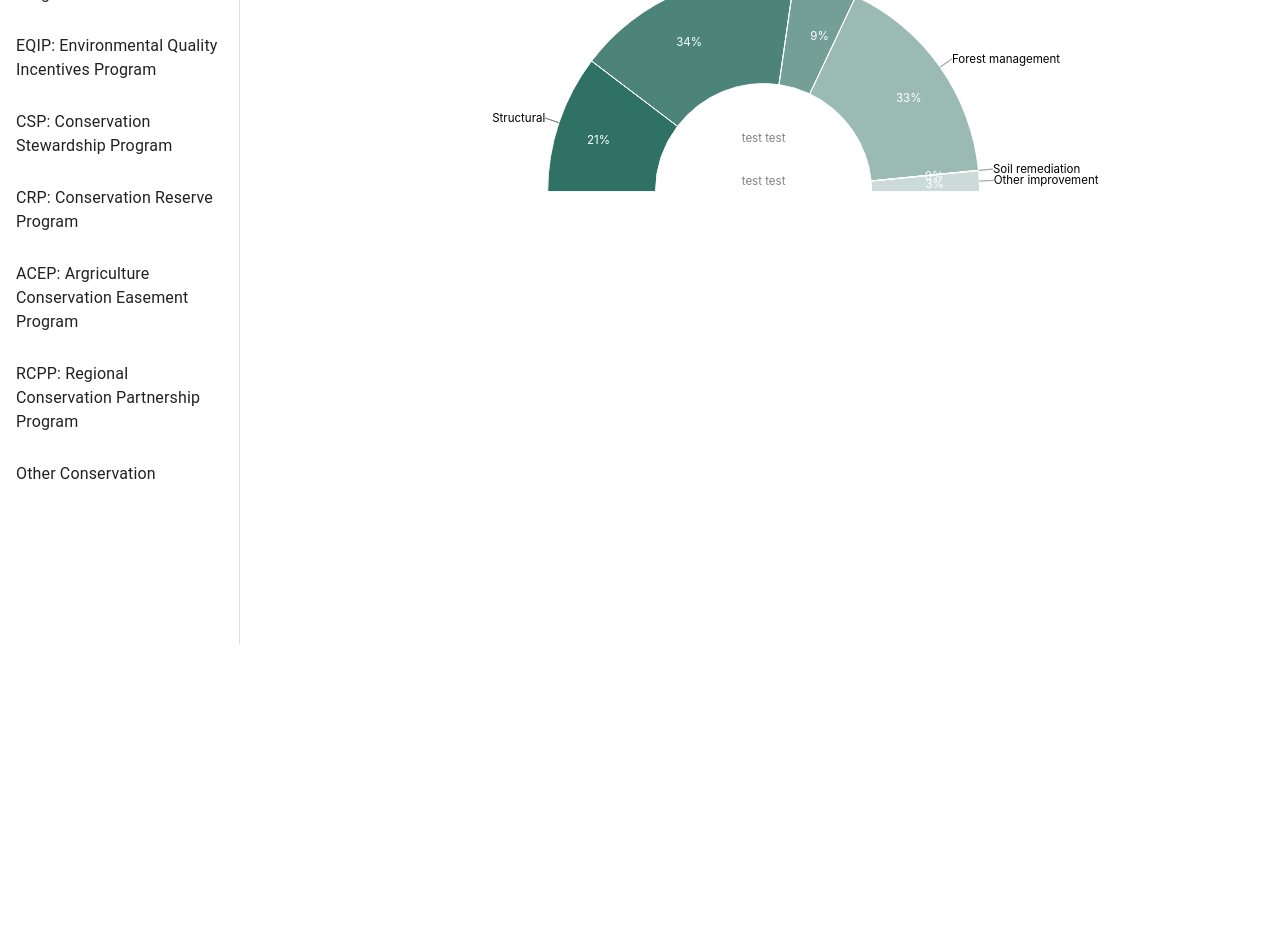
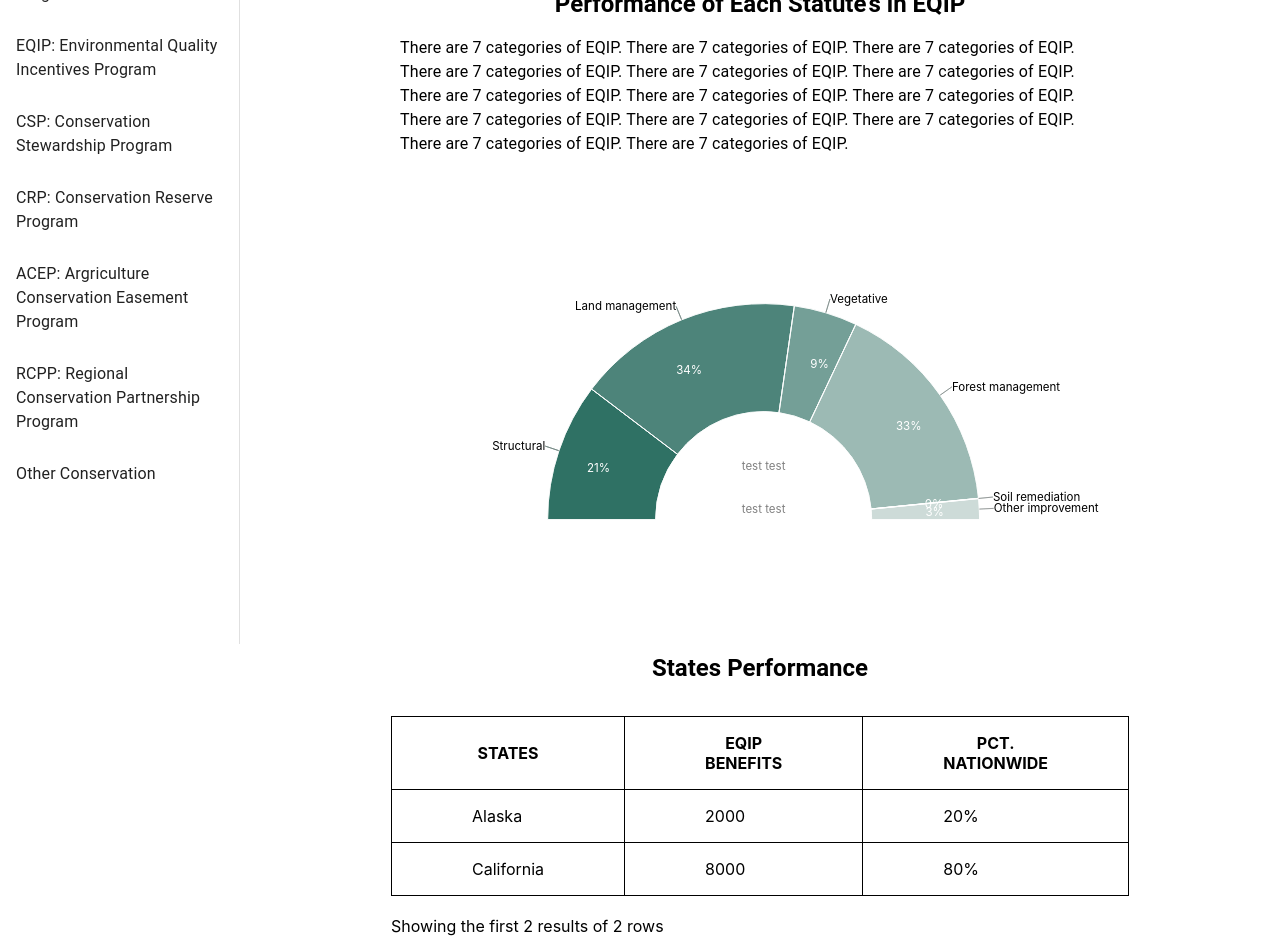
Before and after one commit to policy-design-lab/pdl-frontend, a React app: page /eqip in a window 1280 px wide. Shown: the part 156-1108 px from the top of the page. Before the commit the page ends 800 px from the top, so only its background shows below. Built offline with nearby package versions, Linux system fonts and the light colour scheme.

Commit message:
Add table

```diff
--- a/package.json
+++ b/package.json
@@ -21,6 +21,7 @@
     "@mui/icons-material": "^5.10.6",
     "@mui/material": "^5.10.8",
     "@types/node": "^18.8.2",
+    "@types/react-router": "^5.1.20",
     "apexcharts": "^3.36.3",
     "d3-geo": "^3.0.1",
     "d3-scale": "^4.0.2",
@@ -30,8 +31,10 @@
     "react-horizontal-stacked-bar-chart": "^8.15.2",
     "react-router-dom": "^6.6.1",
     "react-simple-maps": "^3.0.0",
+    "react-table": "^7.8.0",
     "react-tooltip": "^4.5.1",
-    "recharts": "^2.3.2"
+    "recharts": "^2.3.2",
+    "styled-components": "^5.3.6"
   },
   "devDependencies": {
     "@babel/core": "^7.14.0",
--- /dev/null
+++ b/src/components/DataTable.tsx
@@ -0,0 +1,125 @@
+import React from 'react';
+import styled from 'styled-components';
+import { useTable, useSortBy } from 'react-table';
+import Box from '@mui/material/Box';
+import eqipTableData from '../data/eqipTableData.json';
+
+const Styles = styled.div`
+    padding: 1rem;
+
+    table {
+        border-spacing: 0;
+        border: 1px solid black;
+
+        tr {
+            :last-child {
+                td {
+                    border-bottom: 0;
+                }
+            }
+        }
+
+        th,
+        td {
+            margin: 0;
+            padding: 1rem;
+            padding-left: 5rem;
+            padding-right: 5rem;
+            border-bottom: 1px solid black;
+            border-right: 1px solid black;
+
+            :last-child {
+                border-right: 0;
+            }
+        }
+    }
+`;
+
+function Table({ columns, data }: { columns: any; data: any }) {
+    const { getTableProps, getTableBodyProps, headerGroups, rows, prepareRow } = useTable(
+        {
+            columns,
+            data
+        },
+        useSortBy
+    );
+
+    const firstPageRows = rows.slice(0, 50);
+
+    return (
+        <>
+            <table {...getTableProps()}>
+                <thead>
+                    {headerGroups.map((headerGroup) => (
+                        <tr key={headerGroup.id} {...headerGroup.getHeaderGroupProps()}>
+                            {headerGroup.headers.map((column) => (
+                                // Add the sorting props to control sorting.
+                                <th key={column.id} {...column.getHeaderProps(column.getSortByToggleProps())}>
+                                    {column.render('Header')}
+                                    {/* Add a sort direction indicator */}
+                                    <span>
+                                        {(() => {
+                                            if (!column.isSorted) return '';
+                                            if (column.isSortedDesc) return ' 🔽';
+                                            return ' 🔼';
+                                        })()}
+                                    </span>
+                                </th>
+                            ))}
+                        </tr>
+                    ))}
+                </thead>
+                <tbody {...getTableBodyProps()}>
+                    {firstPageRows.map((row, i) => {
+                        prepareRow(row);
+                        return (
+                            <tr key={row.id} {...row.getRowProps()}>
+                                {row.cells.map((cell) => {
+                                    return (
+                                        <td key={cell.id} {...cell.getCellProps()}>
+                                            {cell.render('Cell')}
+                                        </td>
+                                    );
+                                })}
+                            </tr>
+                        );
+                    })}
+                </tbody>
+            </table>
+            <br />
+            <div>
+                Showing the first {rows.length} results of {rows.length} rows
+            </div>
+        </>
+    );
+}
+
+function App() {
+    const columns = React.useMemo(
+        () => [
+            {
+                Header: 'STATES',
+                accessor: 'state'
+            },
+            {
+                Header: 'EQIP BENEFITS',
+                accessor: 'eqipBenefit'
+            },
+            {
+                Header: 'PCT. NATIONWIDE',
+                accessor: 'percentage'
+            }
+        ],
+        []
+    );
+
+    return (
+        <Box display="flex" justifyContent="center">
+            <Styles>
+                <Table columns={columns} data={eqipTableData} />
+            </Styles>
+        </Box>
+    );
+}
+
+export default App;
--- /dev/null
+++ b/src/data/eqipTableData.json
@@ -0,0 +1,12 @@
+[
+  {
+    "state": "Alaska",
+    "eqipBenefit": 2000,
+    "percentage": "20%"
+  },
+  {
+    "state": "California",
+    "eqipBenefit": 8000,
+    "percentage": "80%"
+  }
+]
--- a/src/pages/EQIPPage.tsx
+++ b/src/pages/EQIPPage.tsx
@@ -1,11 +1,12 @@
 import Box from '@mui/material/Box';
 import * as React from 'react';
-import { createTheme, ThemeProvider } from '@mui/material';
+import { createTheme, ThemeProvider, Typography } from '@mui/material';
 import NavBar from '../components/NavBar';
 import Drawer from '../components/ProgramDrawer';
 import AllProgramMap from '../components/AllProgramMap';
 import SemiDonutChart from '../components/SemiDonutChart';
 import eqipSummary from '../data/eqipSummary.json';
+import DataTable from '../components/DataTable';
 
 export default function EQIPPage(): JSX.Element {
     const defaultTheme = createTheme();
@@ -53,8 +54,30 @@ export default function EQIPPage(): JSX.Element {
                 </Box>
                 <Drawer />
                 <Box sx={{ pl: 50, pr: 20 }}>
-                    <AllProgramMap />
+                    <Box sx={{ m: 'auto', pt: 8 }}>
+                        <AllProgramMap />
+                    </Box>
+                    <Box display="flex" justifyContent="center" flexDirection="column" sx={{ mt: 10, mb: 2 }}>
+                        <Box display="flex" justifyContent="center">
+                            <Typography variant="h5">
+                                <strong>Performance of Each Statute’s in EQIP</strong>
+                            </Typography>
+                        </Box>
+                        <Typography sx={{ mt: 2 }}>
+                            There are 7 categories of EQIP. There are 7 categories of EQIP. There are 7 categories of
+                            EQIP. There are 7 categories of EQIP. There are 7 categories of EQIP. There are 7 categories
+                            of EQIP. There are 7 categories of EQIP. There are 7 categories of EQIP. There are 7
+                            categories of EQIP. There are 7 categories of EQIP. There are 7 categories of EQIP. There
+                            are 7 categories of EQIP. There are 7 categories of EQIP. There are 7 categories of EQIP.
+                        </Typography>
+                    </Box>
                     <SemiDonutChart data={pieChartData} />
+                    <Box display="flex" justifyContent="center" sx={{ mt: 10, mb: 2 }}>
+                        <Typography variant="h5">
+                            <strong>States Performance</strong>
+                        </Typography>
+                    </Box>
+                    <DataTable />
                 </Box>
             </Box>
         </ThemeProvider>
--- a/tsconfig.json
+++ b/tsconfig.json
@@ -43,7 +43,8 @@
     // Enable incremental compilation by reading/writing information from prior compilations to a file on disk
     "incremental": true,
     // Report errors for fallthrough cases in switch statement
-    "noFallthroughCasesInSwitch": true
+    "noFallthroughCasesInSwitch": true,
+    "noImplicitAny": false
   },
   // The files TypeScript should type check
   "include": [
```
Also changed, not shown: 2 other files (tests, documents, lock files or other folders).
